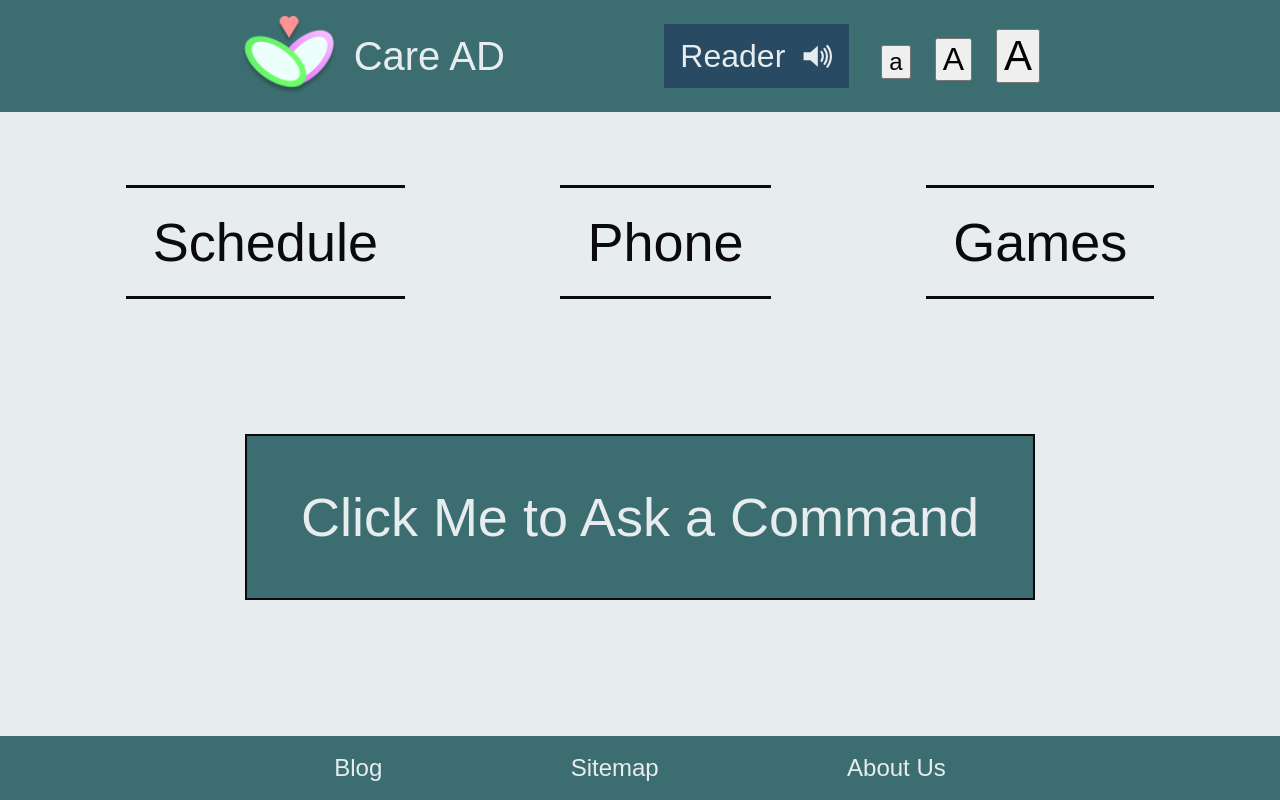
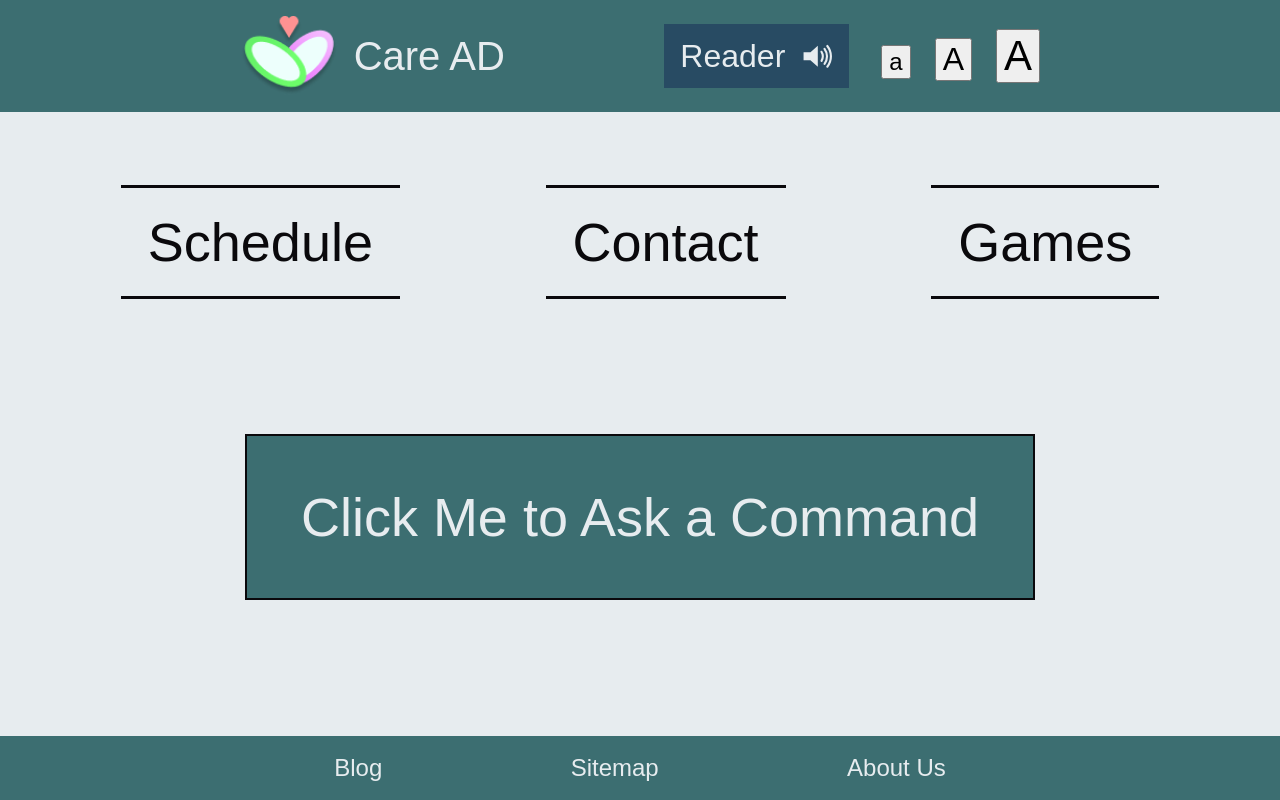
Before and after one commit to p5quared/dementia-alzheimersv2, a SvelteKit app: page / in a window 1280 px wide. Built offline with nearby package versions, Linux system fonts and the light colour scheme.

Commit message:
update github link

```diff
--- a/src/routes/+page.svelte
+++ b/src/routes/+page.svelte
@@ -12,7 +12,7 @@
 <section>
     <header>
         <div class="title-box">
-            <a href="https://github.com/p5quared/dementia-alzheimers-site">
+            <a href="https://github.com/p5quared/dementia-alzheimersv2">
                 <img src="/images/careAD.png" alt="GitHub"/>
                 <h1>Care AD</h1>
             </a>
@@ -42,7 +42,7 @@
                 <a href="/schedule">Schedule</a>
             </li>
             <li>
-                <a href="/phone">Phone</a>
+                <a href="/phone">Contact</a>
             </li>
             <li>
                 <a href="/games">Games</a>
```
